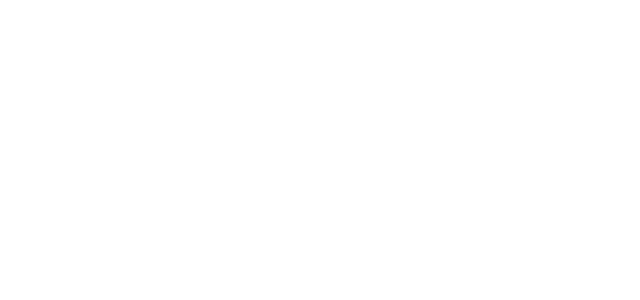
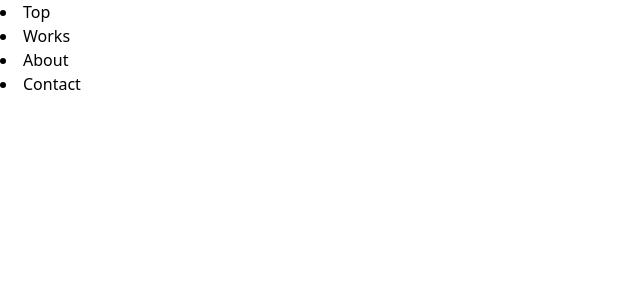
Before and after one commit to 10-ui/Portfolio, a React (Vite) app: page / in a window 1280 px wide. Shown: the top 300 px of the page, without its empty margins (0-640 px from the left). Built offline with nearby package versions, Linux system fonts and the light colour scheme.

Commit message:
Header調整

```diff
--- a/index.html
+++ b/index.html
@@ -7,7 +7,7 @@
     <title>MyPortfolio</title>
   </head>
   <body>
-    <div id="root"></div>
+    <header id="header" class="grid w-1/5 h-screen place-items-center mr-auto"></header>
     <script type="module" src="/src/main.tsx"></script>
   </body>
 </html>
--- a/src/App.tsx
+++ /dev/null
@@ -1,12 +0,0 @@
-
-
-function App() {
-
-  return (
-    <>
-    <header></header>
-    </>
-  )
-}
-
-export default App
--- /dev/null
+++ b/src/Header.tsx
@@ -0,0 +1,20 @@
+
+
+function Header() {
+
+  return (
+    <>
+      <div>
+        <img src="" alt="" />
+      </div>
+      <nav className="mx-auto list-none">
+        <li><a href="#">Top</a></li>
+        <li><a href="#">Works</a></li>
+        <li><a href="#">About</a></li>
+        <li><a href="#">Contact</a></li>
+      </nav>
+    </>
+  )
+}
+
+export default Header
--- a/src/index.css
+++ b/src/index.css
@@ -1,73 +1,3 @@
-:root {
-  font-family: Inter, system-ui, Avenir, Helvetica, Arial, sans-serif;
-  line-height: 1.5;
-  font-weight: 400;
-
-  color-scheme: light dark;
-  color: rgba(255, 255, 255, 0.87);
-  background-color: #242424;
-
-  font-synthesis: none;
-  text-rendering: optimizeLegibility;
-  -webkit-font-smoothing: antialiased;
-  -moz-osx-font-smoothing: grayscale;
-  -webkit-text-size-adjust: 100%;
-}
-
-a {
-  font-weight: 500;
-  color: #646cff;
-  text-decoration: inherit;
-}
-a:hover {
-  color: #535bf2;
-}
-
-body {
-  margin: 0;
-  display: flex;
-  place-items: center;
-  min-width: 320px;
-  min-height: 100vh;
-}
-
-h1 {
-  font-size: 3.2em;
-  line-height: 1.1;
-}
-
-button {
-  border-radius: 8px;
-  border: 1px solid transparent;
-  padding: 0.6em 1.2em;
-  font-size: 1em;
-  font-weight: 500;
-  font-family: inherit;
-  background-color: #1a1a1a;
-  cursor: pointer;
-  transition: border-color 0.25s;
-}
-button:hover {
-  border-color: #646cff;
-}
-button:focus,
-button:focus-visible {
-  outline: 4px auto -webkit-focus-ring-color;
-}
-
-@media (prefers-color-scheme: light) {
-  :root {
-    color: #213547;
-    background-color: #ffffff;
-  }
-  a:hover {
-    color: #747bff;
-  }
-  button {
-    background-color: #f9f9f9;
-  }
-}
-
 @tailwind base;
 @tailwind components;
 @tailwind utilities;
--- a/src/main.tsx
+++ b/src/main.tsx
@@ -1,10 +1,10 @@
 import React from 'react'
 import ReactDOM from 'react-dom/client'
-import App from './App.tsx'
+import Header from './Header.tsx'
 import './index.css'
 
-ReactDOM.createRoot(document.getElementById('root')!).render(
+ReactDOM.createRoot(document.getElementById('header')!).render(
   <React.StrictMode>
-    <App />
+    <Header />
   </React.StrictMode>,
 )
```
